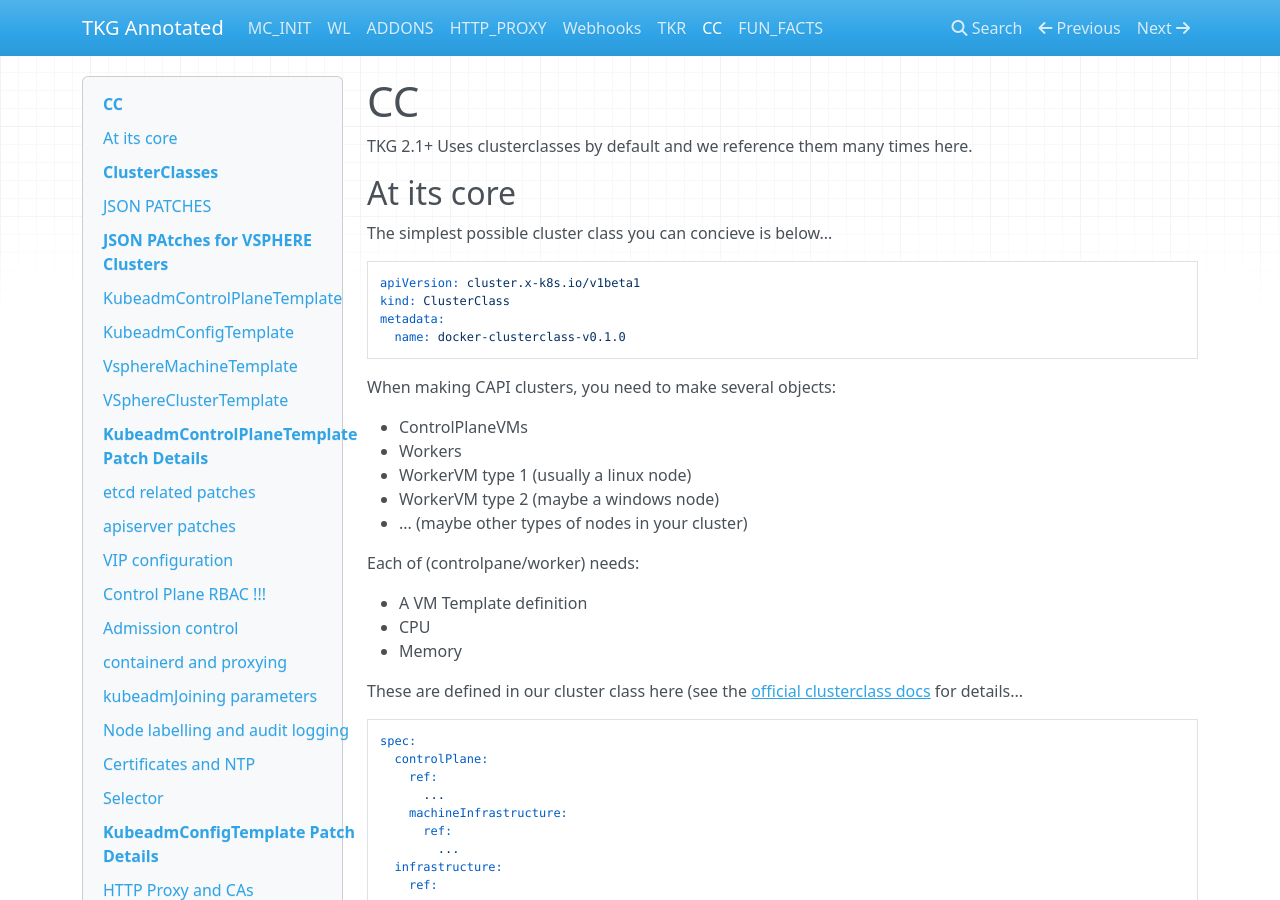
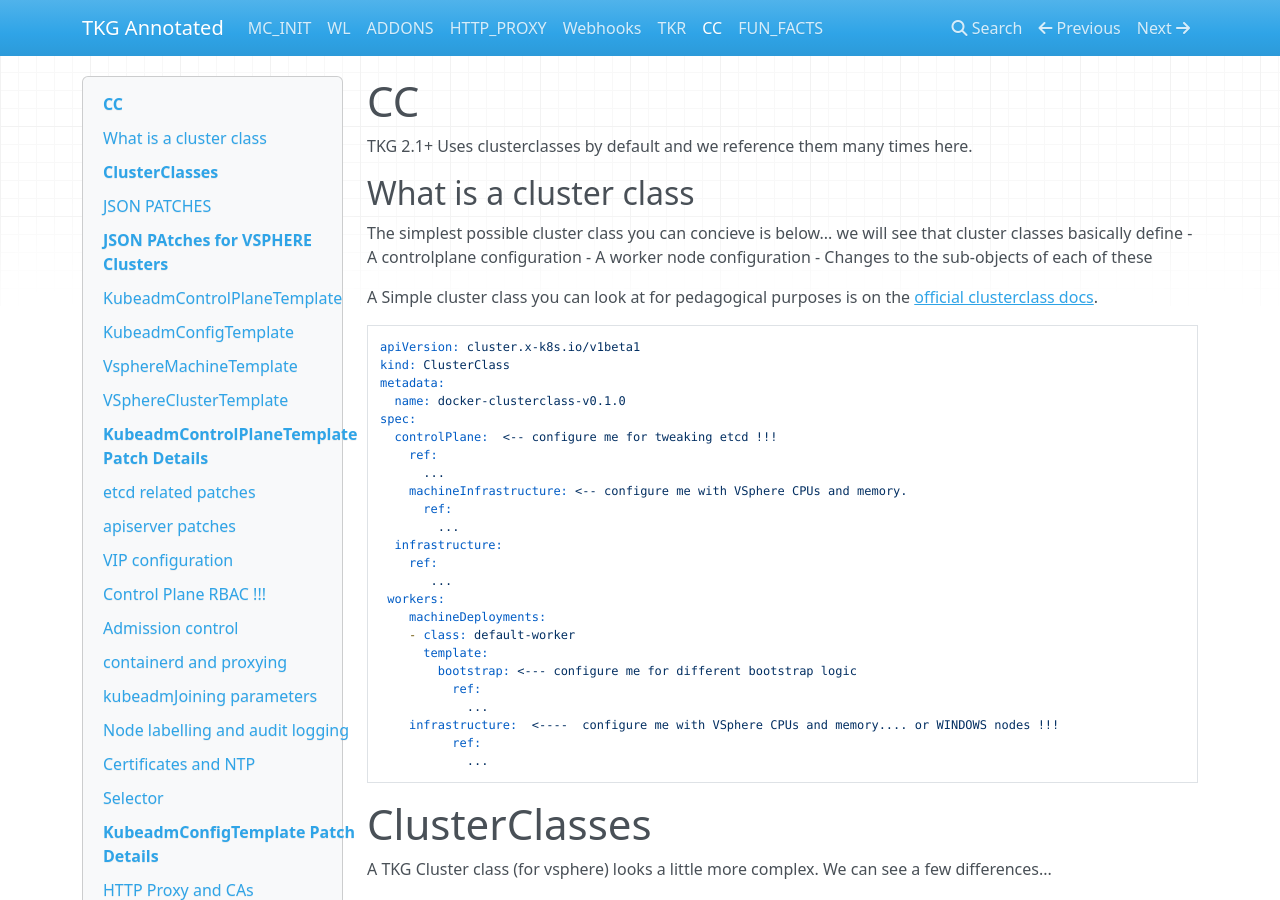
Before and after one commit to jayunit100/tanzu-install-annotated, an MkDocs documentation site: the page built from docs/z5-cc.md, in a window 1280 px wide and 900 px high. Built offline with MkDocs 1.6.1, drawn with Linux system fonts in a browser that asks for light colours; nearby versions of some CDN libraries.

Commit message:
Update z5-cc.md

````diff
--- a/docs/z5-cc.md
+++ b/docs/z5-cc.md
@@ -2,40 +2,27 @@
 
 TKG 2.1+ Uses clusterclasses by default and we reference them many times here.
 
-## At its core
-
-The simplest possible cluster class you can concieve is below...
+## What is a cluster class
+
+The simplest possible cluster class you can concieve is below... we will see that
+cluster classes basically define
+- A controlplane configuration
+- A worker node configuration
+- Changes to the sub-objects of each of these
+
+
+A Simple cluster class you can look at for pedagogical purposes is on the [official clusterclass docs](https://cluster-api.sigs.k8s.io/tasks/experimental-features/cluster-class/write-clusterclass.html).
 
 ```
 apiVersion: cluster.x-k8s.io/v1beta1
 kind: ClusterClass
 metadata:
   name: docker-clusterclass-v0.1.0
-```
-
-When making CAPI clusters, you need to make several objects:
-
-- ControlPlaneVMs
-- Workers
-- WorkerVM type 1 (usually a linux node)
-- WorkerVM type 2 (maybe a windows node)
-- ... (maybe other types of nodes in your cluster)
-
-Each of (controlpane/worker) needs:
-
-- A VM Template definition
-- CPU
-- Memory
-
-These are defined in our cluster class here (see the [official clusterclass docs](https://cluster-api.sigs.k8s.io/tasks/experimental-features/cluster-class/write-clusterclass.html)
-for details...
-
-```
 spec:
-  controlPlane:
+  controlPlane:  <-- configure me for tweaking etcd !!!
     ref:
       ...
-    machineInfrastructure:
+    machineInfrastructure: <-- configure me with VSphere CPUs and memory.
       ref:
         ...
   infrastructure:
@@ -45,13 +32,15 @@
     machineDeployments:
     - class: default-worker
       template:
-        bootstrap:
+        bootstrap: <--- configure me for different bootstrap logic
           ref:
             ...
-    infrastructure:
+    infrastructure:  <----  configure me with VSphere CPUs and memory.... or WINDOWS nodes !!!
           ref:
             ...
 ```
+
+
 
 # ClusterClasses
 
````
